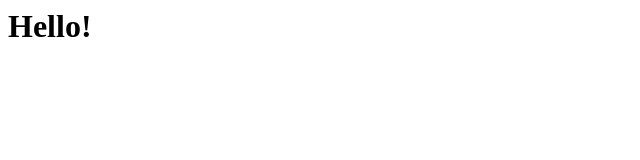
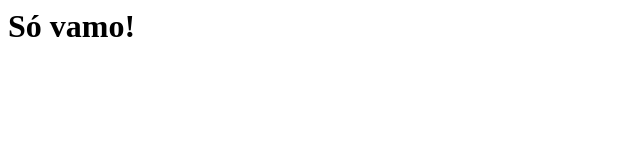
Before and after one commit to Jebson-cyber/coursera, a plain HTML site: page index.html in a window 1280 px wide. Shown: the whole page, without its empty margins (0-640 px from the left). Drawn offline with Linux system fonts and the light colour scheme.

Commit message:
index.html

```diff
--- a/index.html
+++ b/index.html
@@ -1 +1 @@
-<h1>Hello!</h1>
+<h1>Só vamo!</h1>
```
